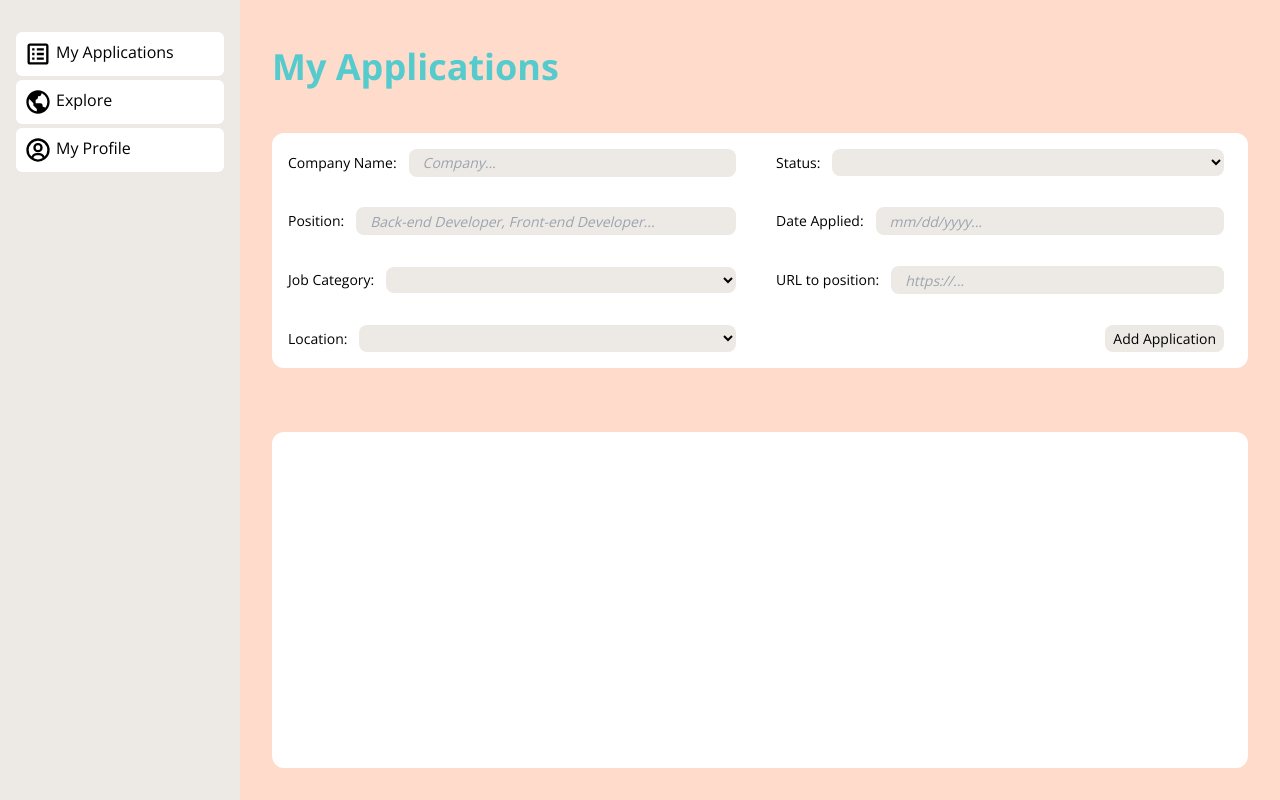
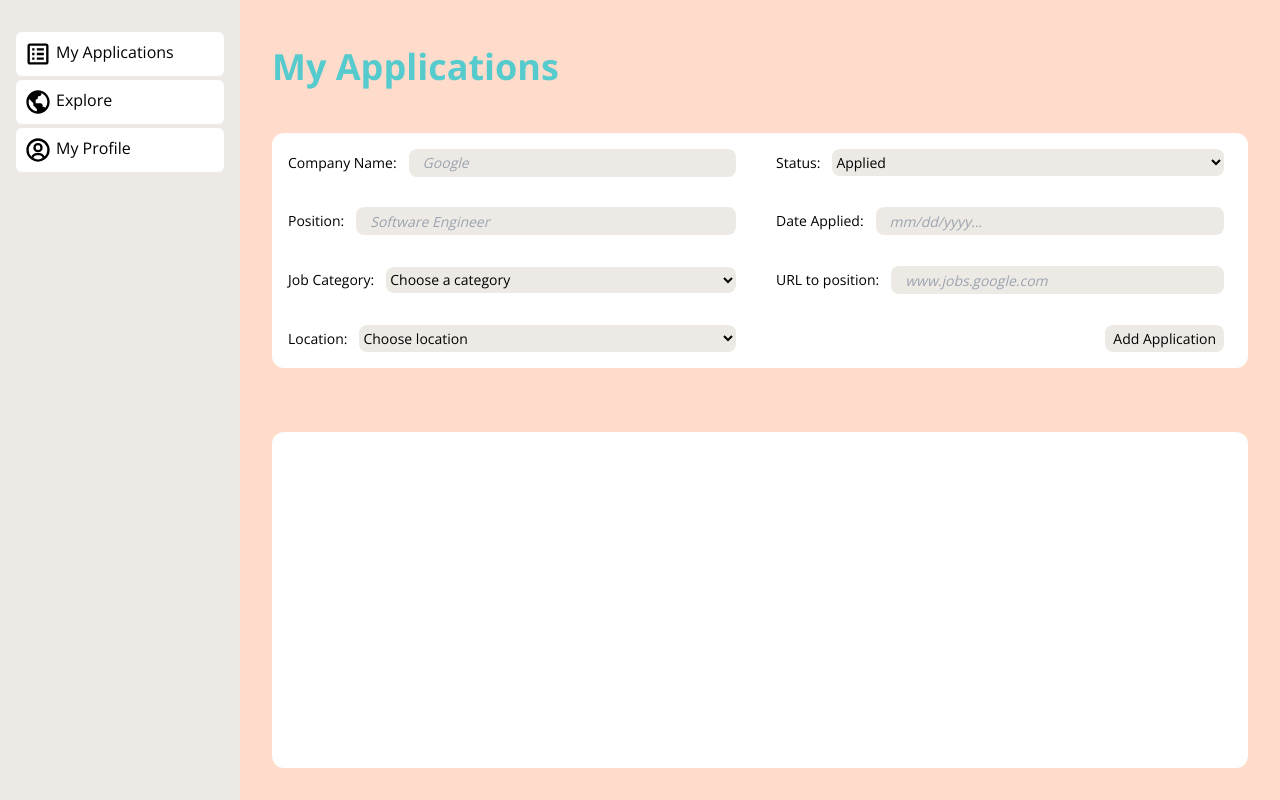
Before and after one commit to anhvungoc21/anony-app, a Next.js app: page /dashboard/my-applications in a window 1280 px wide. Built offline with nearby package versions, Linux system fonts and the light colour scheme.

Commit message:
Change add application form

```diff
--- /dev/null
+++ b/components/JobCategoryDropdown.js
@@ -0,0 +1,21 @@
+export default function JobCategoryDropdown() {
+  return (
+    <select className="flex rounded-lg bg-[color:var(--gray)] m-2 h-full">
+      <option value="">Choose a category</option>
+      <option value="Architechture and Engineering">
+        Architechture and Engineering
+      </option>
+      <option value="Arts and entertainment">Arts and entertainment</option>
+      <option value="Bussiness and Administration">
+        Bussiness and Administration
+      </option>
+      <option value="Communications">Communications</option>
+      <option value="Education">Education</option>
+      <option value="Science and Technology">Science and Technology</option>
+      <option value="Government">Government</option>
+      <option value="Health and Medicine">Health and Medicine</option>
+      <option value="Law and Public Policy">Law and Public Policy</option>
+      <option value="Sales">Sales</option>
+    </select>
+  );
+}
--- /dev/null
+++ b/components/LocationDropdown.js
@@ -0,0 +1,58 @@
+export default function LocationDropdown() {
+  return (
+    <select className="flex rounded-lg bg-[color:var(--gray)] m-2 h-full">
+      <option value="">Choose location</option>
+      <option value="AL">Alabama</option>
+      <option value="AK">Alaska</option>
+      <option value="AZ">Arizona</option>
+      <option value="AR">Arkansas</option>
+      <option value="CA">California</option>
+      <option value="CO">Colorado</option>
+      <option value="CT">Connecticut</option>
+      <option value="DE">Delaware</option>
+      <option value="DC">District Of Columbia</option>
+      <option value="FL">Florida</option>
+      <option value="GA">Georgia</option>
+      <option value="HI">Hawaii</option>
+      <option value="ID">Idaho</option>
+      <option value="IL">Illinois</option>
+      <option value="IN">Indiana</option>
+      <option value="IA">Iowa</option>
+      <option value="KS">Kansas</option>
+      <option value="KY">Kentucky</option>
+      <option value="LA">Louisiana</option>
+      <option value="ME">Maine</option>
+      <option value="MD">Maryland</option>
+      <option value="MA">Massachusetts</option>
+      <option value="MI">Michigan</option>
+      <option value="MN">Minnesota</option>
+      <option value="MS">Mississippi</option>
+      <option value="MO">Missouri</option>
+      <option value="MT">Montana</option>
+      <option value="NE">Nebraska</option>
+      <option value="NV">Nevada</option>
+      <option value="NH">New Hampshire</option>
+      <option value="NJ">New Jersey</option>
+      <option value="NM">New Mexico</option>
+      <option value="NY">New York</option>
+      <option value="NC">North Carolina</option>
+      <option value="ND">North Dakota</option>
+      <option value="OH">Ohio</option>
+      <option value="OK">Oklahoma</option>
+      <option value="OR">Oregon</option>
+      <option value="PA">Pennsylvania</option>
+      <option value="RI">Rhode Island</option>
+      <option value="SC">South Carolina</option>
+      <option value="SD">South Dakota</option>
+      <option value="TN">Tennessee</option>
+      <option value="TX">Texas</option>
+      <option value="UT">Utah</option>
+      <option value="VT">Vermont</option>
+      <option value="VA">Virginia</option>
+      <option value="WA">Washington</option>
+      <option value="WV">West Virginia</option>
+      <option value="WI">Wisconsin</option>
+      <option value="WY">Wyoming</option>
+    </select>
+  );
+}
--- /dev/null
+++ b/components/StatusDropdown.js
@@ -0,0 +1,11 @@
+export default function StatusDropdown() {
+  return (
+    <select className="flex rounded-lg bg-[color:var(--gray)] m-2 h-full">
+      <option value="Applied">Applied</option>
+      <option value="Online Test">Online Test</option>
+      <option value="Interview">Interview</option>
+      <option value="Rejected">Rejected</option>
+      <option value="Accepted">Accepted</option>
+    </select>
+  );
+}
--- a/pages/dashboard/my-applications.js
+++ b/pages/dashboard/my-applications.js
@@ -1,9 +1,39 @@
 import NavBar from "../../components/navbar.js";
+import LocationDropdown from "../../components/LocationDropdown.js";
+import StatusDropdown from "../../components/StatusDropdown.js";
+import JobCategoryDropdown from "../../components/JobCategoryDropdown.js";
+import { useState } from "react";
 
 // NavBar on left side
 // The rest is the main dashboard
 
 export default function DashBoard() {
+  const [companyName, setCompanyName] = useState("");
+  const [position, setPosition] = useState("");
+  const [jobCategory, setJobCategory] = useState("");
+  const [location, setLocation] = useState("");
+  const [status, setStatus] = useState("");
+  const [dateApplied, setDateApplied] = useState("");
+  const [positionUrl, setPositionUrl] = useState("");
+  const [message, setMessage] = useState(null);
+
+  const addApplication = (e) => {
+    e.preventDefault();
+    if (
+      !(
+        companyName &&
+        position &&
+        jobCategory &&
+        location &&
+        status &&
+        dateApplied &&
+        positionUrl
+      )
+    ) {
+      setMessage("Please fill out all field!");
+      return;
+    }
+  };
   return (
     <div className="flex h-screen w-screen">
       <NavBar />
@@ -29,7 +59,7 @@
               <span>Company Name:</span>
               <input
                 className="border-box flex rounded-lg bg-[color:var(--gray)] m-2 h-full"
-                placeholder="Company..."
+                placeholder="Google"
               ></input>
             </div>
             <div
@@ -39,7 +69,7 @@
               <span>Position:</span>
               <input
                 className="border-box flex rounded-lg bg-[color:var(--gray)] m-2 h-full"
-                placeholder="Back-end Developer, Front-end Developer..."
+                placeholder="Software Engineer"
               ></input>
             </div>
             <div
@@ -47,15 +77,15 @@
               className="flex w-full h-full items-center p-4 gap-1"
             >
               <span>Job Category:</span>
-              <select className="flex rounded-lg bg-[color:var(--gray)] m-2 h-full"></select>
+              <JobCategoryDropdown />
             </div>
             <div className="flex w-full h-full items-center p-4 gap-1">
               <span>Location:</span>
-              <select className="flex rounded-lg bg-[color:var(--gray)] m-2 h-full"></select>
+              <LocationDropdown />
             </div>
             <div className="flex w-full h-full items-center p-4 gap-1">
               <span>Status:</span>
-              <select className="flex rounded-lg bg-[color:var(--gray)] m-2 h-full"></select>
+              <StatusDropdown />
             </div>
             {/* Conditional rendẻing for date applied based on status? */}
             <div className="flex w-full h-full items-center p-4 gap-1">
@@ -69,14 +99,18 @@
               <span>URL to position:</span>
               <input
                 className="flex rounded-lg bg-[color:var(--gray)] m-2 h-full"
-                placeholder="https://..."
+                placeholder="www.jobs.google.com"
               ></input>
             </div>
             <div className="flex w-full h-full items-center p-4 gap-1 justify-end">
-              <button className="flex items-center rounded-lg bg-[color:var(--gray)] m-2 h-full p-2">
+              <button
+                onClick={(e) => addApplication(e)}
+                className="flex items-center rounded-lg bg-[color:var(--gray)] m-2 h-full p-2"
+              >
                 Add Application
               </button>
             </div>
+            <p style={{ color: "red" }}>{message}</p>
           </div>
         </div>
         <div id="my-listings" className="row-span-3 p-8">
```
